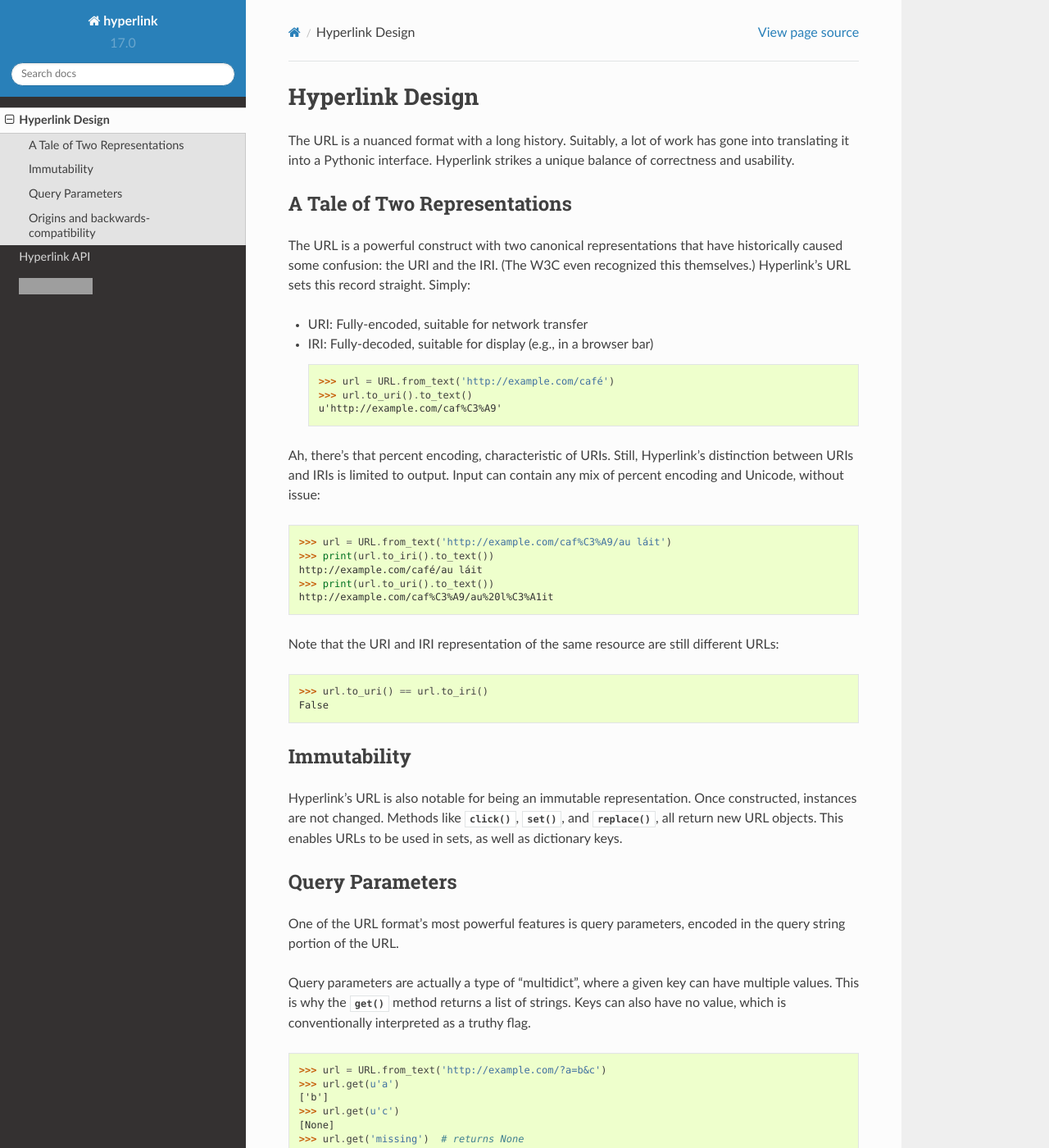
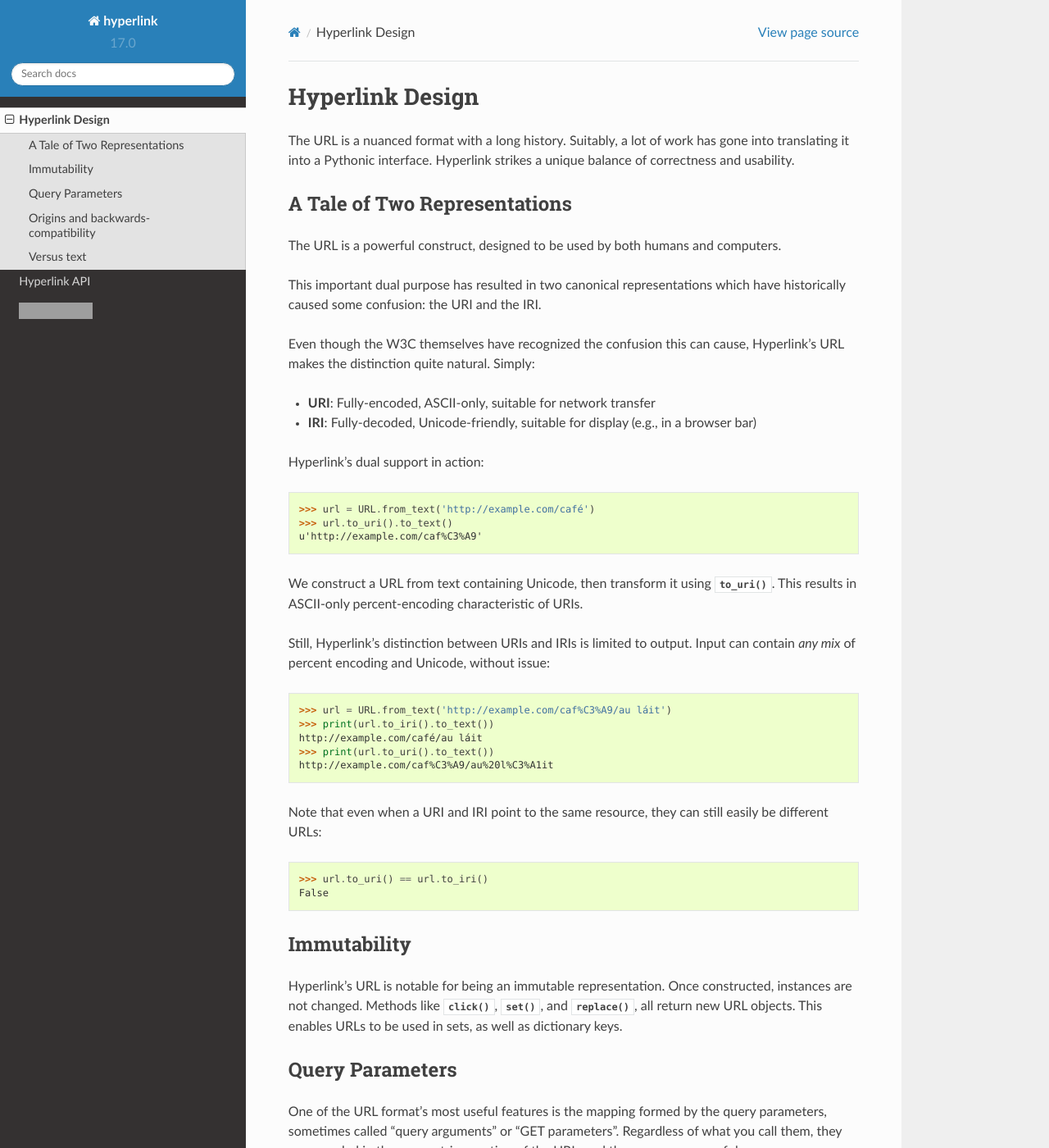
Before and after one commit to python-hyper/hyperlink, a Sphinx documentation site: the page built from docs/design.rst, in a window 1280 px wide and 1400 px high. Shown: the whole window at 82% size. Built offline with Sphinx 7.4.7 and the Read the Docs theme 2.0.0, drawn with Linux system fonts in a browser that asks for light colours; some of the changed text lies outside the part shown; grey boxes are pictures that could not be loaded.

Commit message:
adding to design docs, pulling some old twisted docstring material in (still might move it)

```diff
--- a/docs/design.rst
+++ b/docs/design.rst
@@ -8,21 +8,31 @@
 A Tale of Two Representations
 -----------------------------
 
-The URL is a powerful construct with two canonical representations
-that have historically caused some confusion: the URI and the
-IRI. (The W3C even recognized this themselves.) Hyperlink's URL sets
-this record straight. Simply:
+The URL is a powerful construct, designed to be used by both humans
+and computers.
 
-* URI: Fully-encoded, suitable for network transfer
-* IRI: Fully-decoded, suitable for display (e.g., in a browser bar)
+This important dual purpose has resulted in two canonical
+representations which have historically caused some confusion: the URI
+and the IRI.
+
+Even though the W3C themselves have recognized the confusion this can
+cause, Hyperlink's URL makes the distinction quite natural. Simply:
+
+* **URI**: Fully-encoded, ASCII-only, suitable for network transfer
+* **IRI**: Fully-decoded, Unicode-friendly, suitable for display (e.g., in a browser bar)
+
+Hyperlink's dual support in action::
 
    >>> url = URL.from_text('http://example.com/café')
    >>> url.to_uri().to_text()
    u'http://example.com/caf%C3%A9'
 
-Ah, there's that percent encoding, characteristic of URIs. Still,
-Hyperlink's distinction between URIs and IRIs is limited to
-output. Input can contain any mix of percent encoding and Unicode,
+We construct a URL from text containing Unicode, then transform it
+using :meth:`~URL.to_uri()`. This results in ASCII-only
+percent-encoding characteristic of URIs.
+
+Still, Hyperlink's distinction between URIs and IRIs is limited to
+output. Input can contain *any mix* of percent encoding and Unicode,
 without issue:
 
    >>> url = URL.from_text('http://example.com/caf%C3%A9/au láit')
@@ -31,8 +41,8 @@
    >>> print(url.to_uri().to_text())
    http://example.com/caf%C3%A9/au%20l%C3%A1it
 
-Note that the URI and IRI representation of the same resource are
-still different URLs:
+Note that even when a URI and IRI point to the same resource, they can
+still easily be different URLs:
 
    >>> url.to_uri() == url.to_iri()
    False
@@ -40,17 +50,23 @@
 Immutability
 ------------
 
-Hyperlink's URL is also notable for being an immutable
-representation. Once constructed, instances are not changed. Methods
-like :meth:`~URL.click()`, :meth:`~URL.set()`, and
-:meth:`~URL.replace()`, all return new URL objects. This enables URLs
-to be used in sets, as well as dictionary keys.
+Hyperlink's URL is notable for being an immutable representation. Once
+constructed, instances are not changed. Methods like
+:meth:`~URL.click()`, :meth:`~URL.set()`, and :meth:`~URL.replace()`,
+all return new URL objects. This enables URLs to be used in sets, as
+well as dictionary keys.
+
+.. TODO links for RFCs, "immutable", "multidict", "GET parameters",
+   twisted.python.url, boltons.urlutils, from "immutable" in the API
+   doc to the design doc. "BNF grammar"
 
 Query Parameters
 ----------------
 
-One of the URL format's most powerful features is query parameters,
-encoded in the query string portion of the URL.
+One of the URL format's most useful features is the mapping formed
+by the query parameters, sometimes called "query arguments" or "GET
+parameters". Regardless of what you call them, they are encoded in
+the query string portion of the URL, and they are very powerful.
 
 Query parameters are actually a type of "multidict", where a given key
 can have multiple values. This is why the :meth:`~URL.get()` method
@@ -95,3 +111,29 @@
 all but the literal code-inheritance sense). Care has been taken to
 maintain backwards-compatibility in all legacy APIs, making hyperlink
 a drop-in replacement for Twisted's URL class.
+
+Versus text
+-----------
+
+There are two major advantages of using :class:`~hyperlink.URL` over
+representing URLs as strings.  The first is that it's really easy to
+evaluate a relative hyperlink, for example, when crawling documents,
+to figure out what is linked::
+
+    >>> URL.from_text(u'https://example.com/base/uri/').click(u"/absolute")
+    URL.from_text(u'https://example.com/absolute')
+    >>> URL.from_text(u'https://example.com/base/uri/').click(u"rel/path")
+    URL.from_text(u'https://example.com/base/uri/rel/path')
+
+The other is that URLs have two normalizations.  One representation is
+suitable for humans to read, because it can represent data from many
+character sets - this is the Internationalized, or IRI, normalization.
+The other is the older, US-ASCII-only representation, which is
+necessary for most contexts where you would need to put a URI.  You
+can convert *between* these representations according to certain
+rules.  :class:`~hyperlink.URL` exposes these conversions as methods::
+
+    >>> URL.from_text(u"https://→example.com/foo⇧bar/").to_uri()
+    URL.from_text(u'https://xn--example-dk9c.com/foo%E2%87%A7bar/')
+    >>> URL.from_text(u'https://xn--example-dk9c.com/foo%E2%87%A7bar/').to_iri()
+    URL.from_text(u'https://\\u2192example.com/foo\\u21e7bar/')
```
